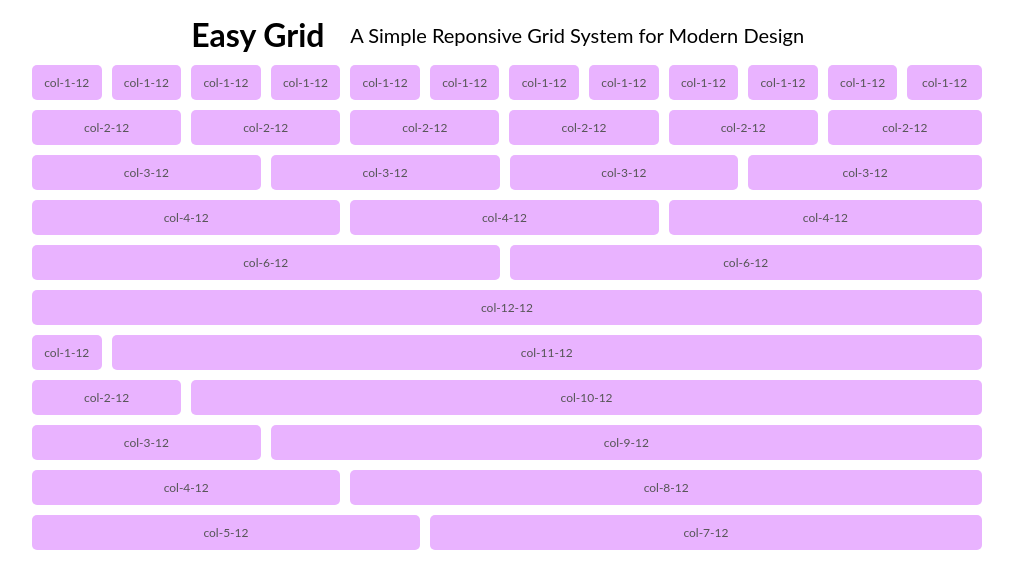
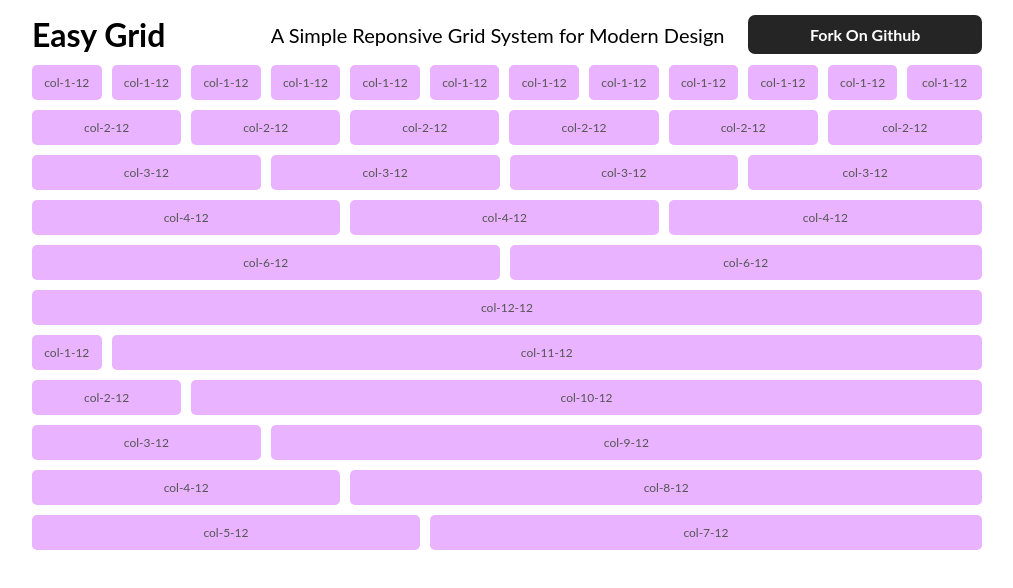
Before and after one commit to ewillstudios/easy-grid, a plain HTML site: page index.html in a window 1280 px wide. Shown: the whole page, without its empty margins (133-1146 px from the left). Drawn offline with Linux system fonts and the light colour scheme.

Commit message:
added github button to index.html

```diff
--- a/index.html
+++ b/index.html
@@ -11,12 +11,14 @@
 <body>
     <div class="container">
        <div class="grid grid-pad">
-          <div class="col-2-12"></div>
-           <div class="col-2-12">
+           <div class="col-3-12">
                <h1>Easy Grid</h1>
            </div>
            <div class="col-6-12">
                <p class="subtitle">A Simple Reponsive Grid System for Modern Design</p>
+           </div>
+           <div class="col-3-12">
+               <a href="https://github.com/ewillstudios/easy-grid" target="_blank" class="btn">Fork On Github</a>
            </div>
        </div>
         <div class="grid grid-pad">
--- a/style.scss
+++ b/style.scss
@@ -9,6 +9,18 @@ body,html
     font-family: 'Lato', Roboto, Helvetica, sans-serif;
     padding-top: 5px;
     margin: 0;
+
+.btn{
+    padding:10px 20px;
+    text-align: center;
+    background-color: #252525;
+    color: #fff;
+    border-radius: 7px;
+    transition: all .4s ease-in-out;
+    &:hover{
+        background-color: #555;
+        color: #eee;
+    }
 }
 h1{
     margin: 0;
```
Also changed, not shown: style.css.
